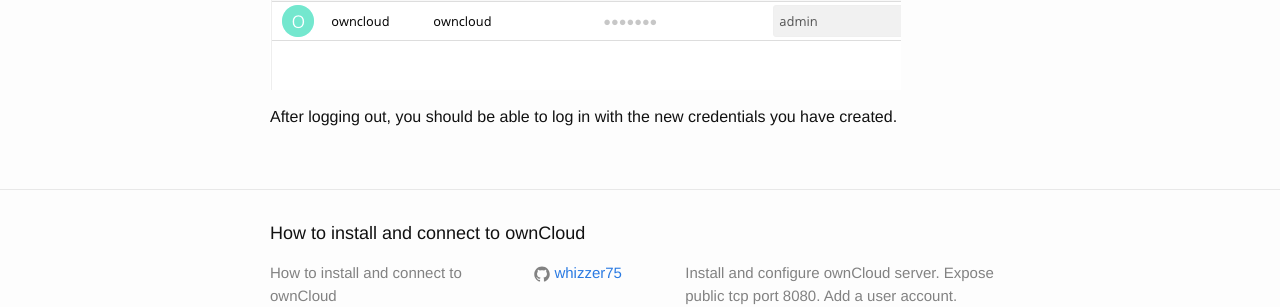
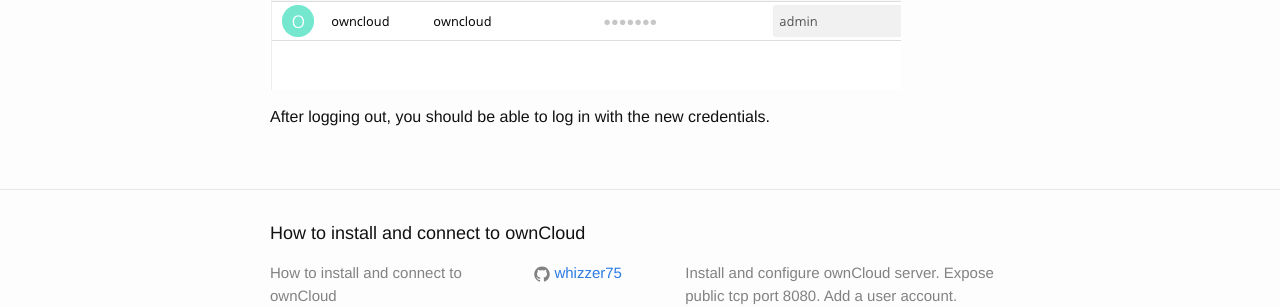
Before and after one commit to whizzer75/whizzer75.github.io, a Jekyll site: the page built from 3-add-user.md, in a window 1280 px wide. Shown: the part 1023-1330 px from the top of the page. Built offline with Jekyll 4.4.1, drawn with Linux system fonts in a browser that asks for light colours.

Commit message:
removed unnecessary words from last sentence

```diff
--- a/3-add-user.md
+++ b/3-add-user.md
@@ -29,7 +29,7 @@
 ![Change password][chg_pass]
 
 After logging out, you should be able to log in with the
-new credentials you have created.
+new credentials.
 
 [dropdown]: /images/dropdown.png
 [create_user]: /images/create_user.png
```
